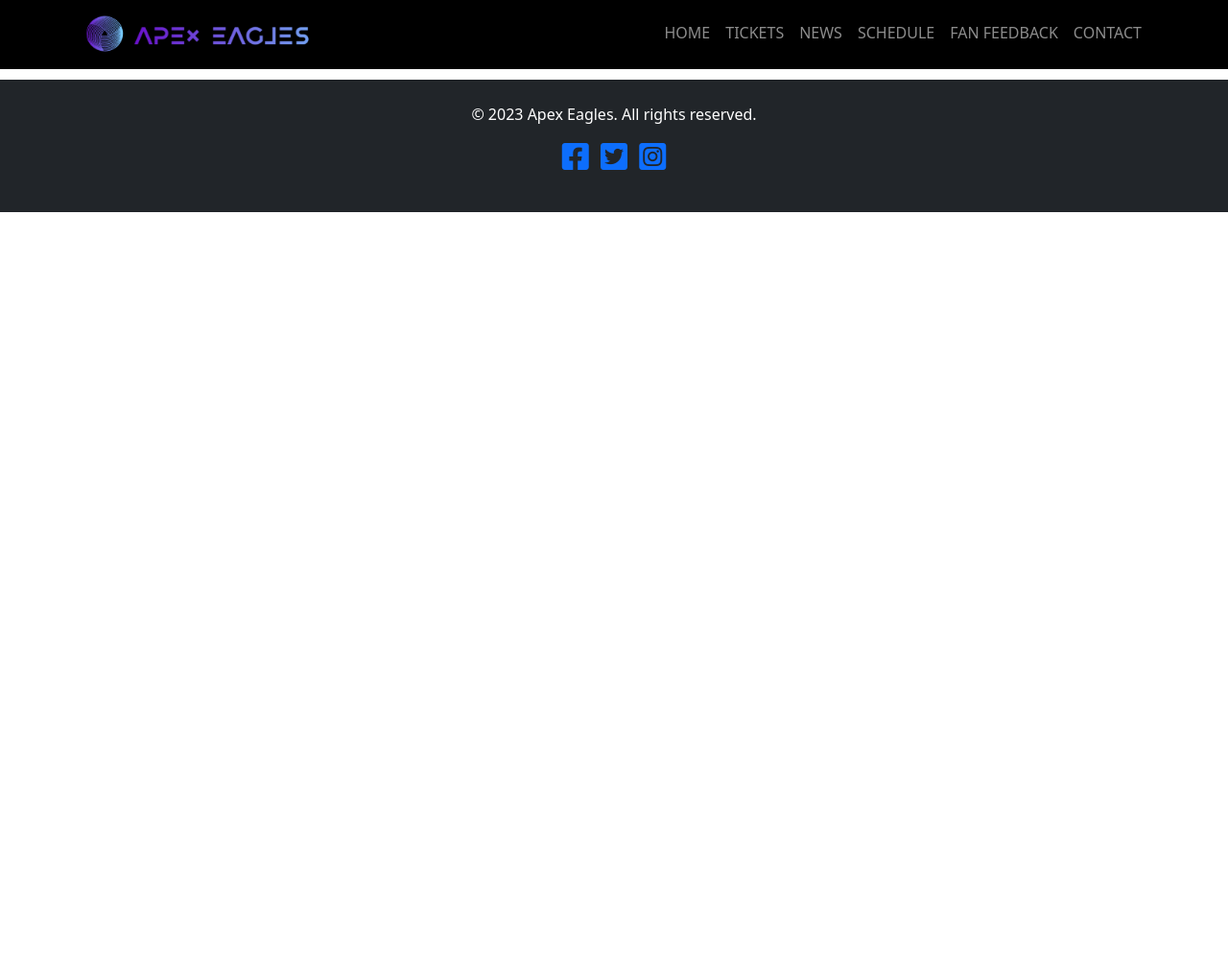
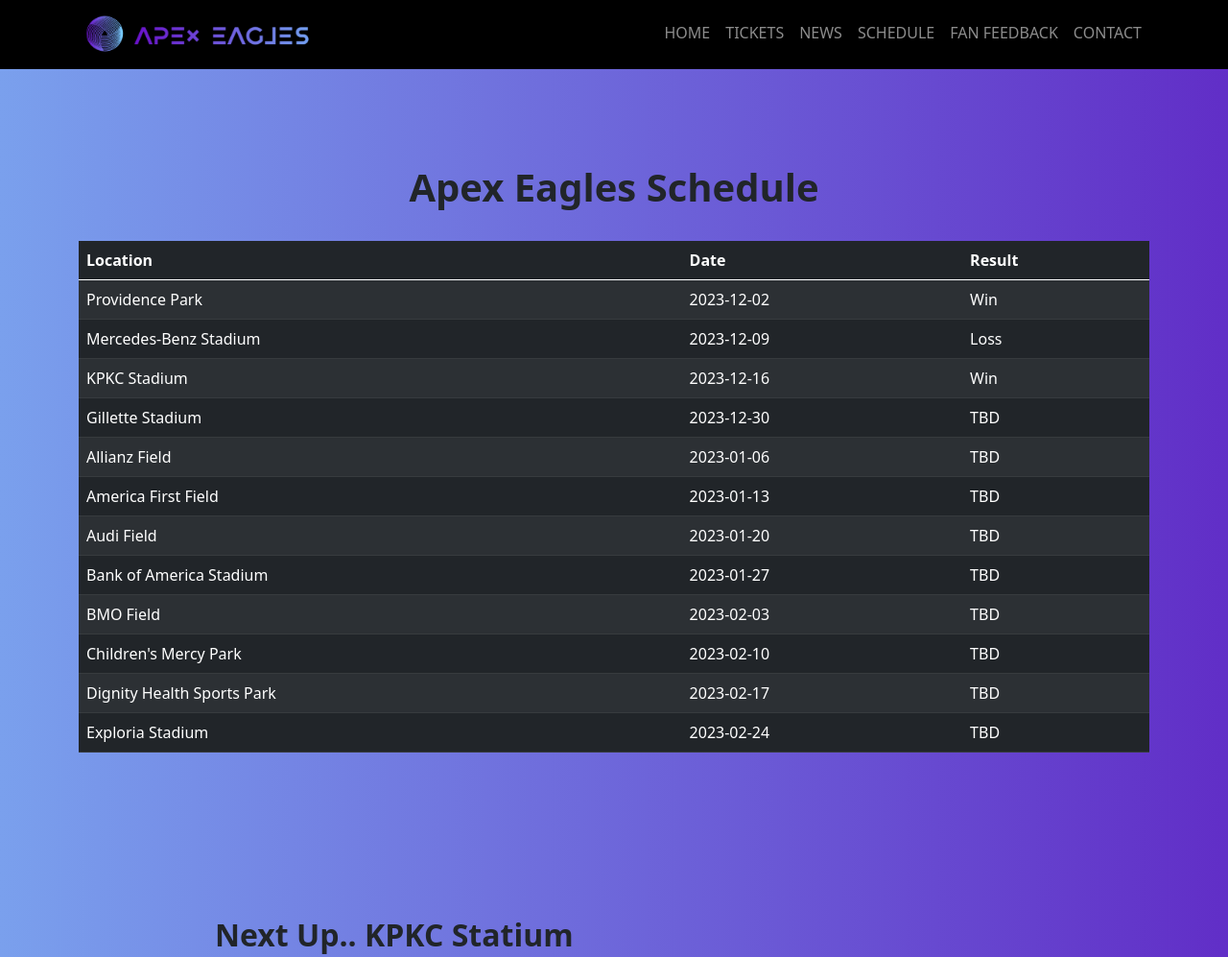
Before and after one commit to IanaSanduta/FinalProject, a plain HTML site: page schedule.html in a window 1280 px wide. Shown: the part 5-1002 px from the top of the page at 96% size. Before the commit the page ends 800 px from the top, so only its background shows below. Drawn offline with nearby package versions, Linux system fonts and the light colour scheme.

Commit message:
merge main

```diff
--- a/schedule.html
+++ b/schedule.html
@@ -5,9 +5,34 @@
   <meta charset="UTF-8">
   <meta name="viewport" content="width=device-width, initial-scale=1.0">
   <title>Apex Eagles Schedule</title>
+  <link rel="stylesheet" href="/css/styles.css" />
   <link href="https://cdn.jsdelivr.net/npm/bootstrap@5.0.0-beta2/dist/css/bootstrap.min.css" rel="stylesheet" />
   <link rel="stylesheet" href="https://cdnjs.cloudflare.com/ajax/libs/font-awesome/5.15.2/css/all.min.css" />
+  <script src="https://cdn.jsdelivr.net/npm/jquery@3.7.1/dist/jquery.slim.min.js"></script>
+  <script src="https://cdn.jsdelivr.net/npm/popper.js@1.16.1/dist/umd/popper.min.js"></script>
+  <script src="https://cdn.jsdelivr.net/npm/bootstrap@4.6.2/dist/js/bootstrap.bundle.min.js"></script>
+  <style>
+    /* CSS styles */
+    h1 {
+      text-align: center;
+      font-weight: bold;
+    }
 
+    h2 {
+
+      font-weight: bold;
+    }
+
+    .flex-container {
+      align-items: center;
+      display: flex;
+      justify-content: center;
+      height: 100vh;
+      width: 100vh;
+      width: 65%;
+      margin: 0 auto;
+    }
+  </style>
 </head>
 
 <body>
@@ -23,8 +48,8 @@
       <div class="collapse navbar-collapse" id="navbarResponsive">
         <ul class="navbar-nav text-uppercase ms-auto py-4 py-lg-0">
           <li class="nav-item"><a class="nav-link" href="index.html">Home</a></li>
-          <li class="nav-item"><a class="nav-link" href="tickets.html">Tickets</a></li>
-          <li class="nav-item"><a class="nav-link" href="news.html">News</a></li>
+          <li class="nav-item"><a class="nav-link" href="services.html">Tickets</a></li>
+          <li class="nav-item"><a class="nav-link" href="portfolio.html">News</a></li>
           <li class="nav-item"><a class="nav-link" href="schedule.html">Schedule</a></li>
           <li class="nav-item"><a class="nav-link" href="feedback.html">Fan Feedback</a></li>
           <li class="nav-item"><a class="nav-link" href="contact.html">Contact</a></li>
@@ -32,26 +57,154 @@
       </div>
     </div>
   </nav>
+  <script src="https://cdn.jsdelivr.net/npm/bootstrap@5.2.3/dist/js/bootstrap.bundle.min.js"></script>
+
+  <br><br><br>
+
+  <!-- Bootstrap Table -->
   <div class="container mt-5">
-    <p>Elevate Your Passion, Soar with Apex Eagles – Where Victory Takes Flight!</p>
+    <h1>Apex Eagles Schedule</h1>
+    <br>
+    <table class="table table-dark table-striped table-responsive-lg">
+      <thead>
+        <tr>
+          <th>Location</th>
+          <th>Date</th>
+          <th>Result</th>
+        </tr>
+      </thead>
+      <tbody>
+
+        <tr>
+          <td>Providence Park</td>
+          <td>2023-12-02</td>
+          <td>Win</td>
+        </tr>
+
+        <tr>
+          <td>Mercedes-Benz Stadium </td>
+          <td>2023-12-09</td>
+          <td>Loss</td>
+        </tr>
+
+        <tr>
+          <td>KPKC Stadium</td>
+          <td>2023-12-16</td>
+          <td>Win</td>
+        </tr>
+
+        <tr>
+          <td>Gillette Stadium</td>
+          <td>2023-12-30</td>
+          <td>TBD</td>
+        </tr>
+
+        <tr>
+          <td>Allianz Field</td>
+          <td>2023-01-06</td>
+          <td>TBD</td>
+        </tr>
+
+        <tr>
+          <td>America First Field</td>
+          <td>2023-01-13</td>
+          <td>TBD</td>
+        </tr>
+
+        <tr>
+          <td>Audi Field</td>
+          <td>2023-01-20</td>
+          <td>TBD</td>
+        </tr>
+
+        <tr>
+          <td>Bank of America Stadium</td>
+          <td>2023-01-27</td>
+          <td>TBD</td>
+        </tr>
+
+        <tr>
+          <td>BMO Field</td>
+          <td>2023-02-03</td>
+          <td>TBD</td>
+        </tr>
+
+        <tr>
+          <td>Children's Mercy Park</td>
+          <td>2023-02-10</td>
+          <td>TBD</td>
+        </tr>
+
+        <tr>
+          <td>Dignity Health Sports Park</td>
+          <td>2023-02-17</td>
+          <td>TBD</td>
+        </tr>
+
+        <tr>
+          <td>Exploria Stadium</td>
+          <td>2023-02-24</td>
+          <td>TBD</td>
+        </tr>
+
+      </tbody>
+    </table>
+  </div>
+  <br>
+
+  <div class="flex-container">
+
+    <div id="carouselExampleIndicators" class="carousel slide" data-ride="carousel">
+      <h2>Next Up.. KPKC Statium</h2>
+      <br>
+      <ol class="carousel-indicators ">
+        <li data-target="#carouselExampleIndicators" data-slide-to="0" class="active"></li>
+        <li data-target="#carouselExampleIndicators" data-slide-to="1"></li>
+        <li data-target="#carouselExampleIndicators" data-slide-to="2"></li>
+      </ol>
+      <div class="carousel-inner">
+        <div class="carousel-item active">
+
+          <img src="/img/Field4.jpg" class="img-fluid" alt="Responsive image">
+        </div>
+        <div class="carousel-item">
+          <img src="/img/Field2.png" class="img-fluid" alt="Responsive image">
+        </div>
+        <div class="carousel-item">
+          <img src="/img/Field3.png" class="img-fluid" alt="Responsive image">
+        </div>
+      </div>
+      <a class="carousel-control-prev" href="#carouselExampleIndicators" role="button" data-slide="prev">
+        <span class="carousel-control-prev-icon" aria-hidden="true"></span>
+        <span class="sr-only"></span>
+      </a>
+      <a class="carousel-control-next" href="#carouselExampleIndicators" role="button" data-slide="next">
+        <span class="carousel-control-next-icon" aria-hidden="true"></span>
+        <span class="sr-only"></span>
+      </a>
+    </div>
+
   </div>
 
-  <!-- Footer Section -->
-  <footer class="bg-dark text-white text-center py-4">
-    <div class="container">
-      <div class="row">
-        <div class="col-lg-12">
-          <p class="mb-0">&copy; 2023 Apex Eagles. All rights reserved.</p>
-          <ul class="list-inline mt-3">
-            <li class="list-inline-item"><a href="#"><i class="fab fa-facebook-square fa-2x"></i></a></li>
-            <li class="list-inline-item"><a href="#"><i class="fab fa-twitter-square fa-2x"></i></a></li>
-            <li class="list-inline-item"><a href="#"><i class="fab fa-instagram-square fa-2x"></i></a></li>
-          </ul>
-        </div>
-      </div>
-    </div>
-  </footer>
-  <script src="https://cdn.jsdelivr.net/npm/bootstrap@5.2.3/dist/js/bootstrap.bundle.min.js"></script>
+
+  <nav aria-label="Page navigation example">
+    <ul class="pagination justify-content-center">
+
+      <a class="page-link" href="#" tabindex="-1">Previous</a>
+      </li>
+      <li class="page-item"><a class="page-link" href="/index.html">1</a></li>
+      <li class="page-item"><a class="page-link" href="/services.html">2</a></li>
+      <li class="page-item"><a class="page-link" href="/portfolio.html">3</a></li>
+      <li class="page-item"><a class="page-link" href="/about.html">4</a></li>
+      <li class="page-item"><a class="page-link" href="/feedback.html">5</a></li>
+      <li class="page-item"><a class="page-link" href="/contact.html">6</a></li>
+      <li class="page-item">
+        <a class="page-link" href="../FinalProject/about.html">Next</a>
+      </li>
+    </ul>
+  </nav>
+
 </body>
+<script src="https://cdn.jsdelivr.net/npm/bootstrap@5.2.3/dist/js/bootstrap.bundle.min.js"></script>
 
 </html>
```
Also changed, not shown: contact.html (+30 -0 lines).
